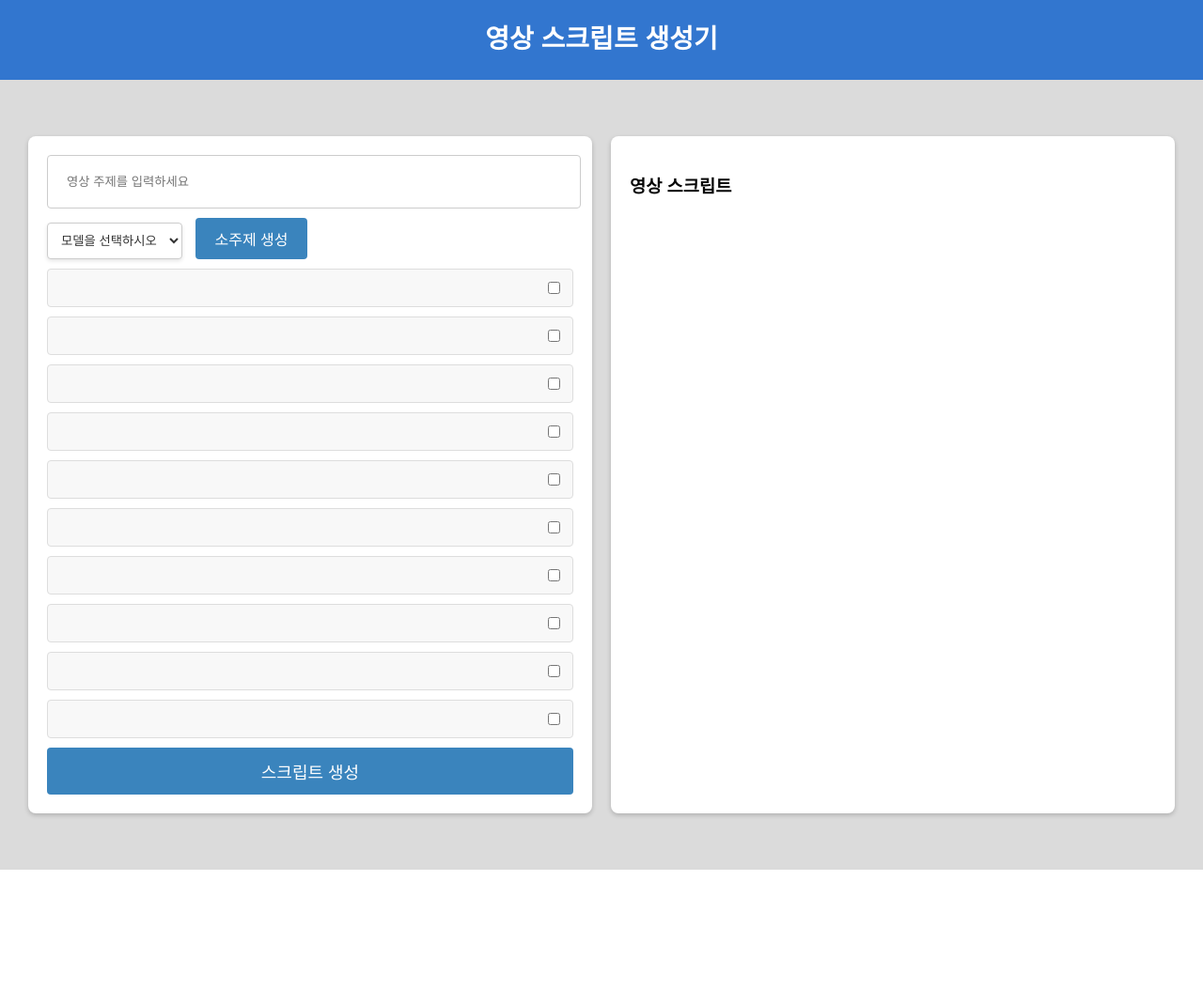
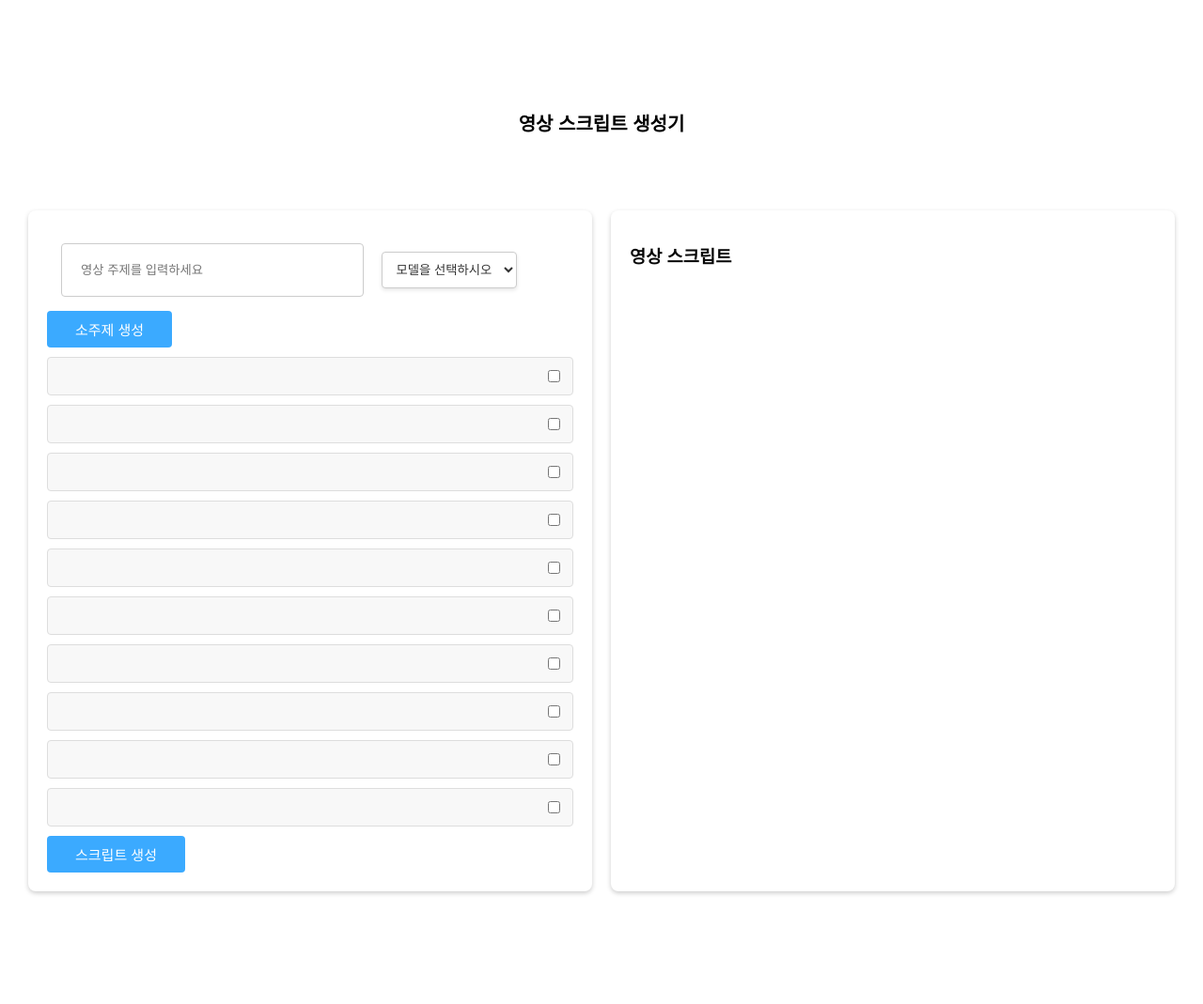
Before and after one commit to sesac-google-ai-1st/video_factory, a Flask app: page /subtopic in a window 1280 px wide. Shown: the whole page at 94% size. Before the commit the page ends 926 px from the top, so only its background shows below. Run offline with Flask 3, Linux system fonts and the light colour scheme.

Commit message:
Update style.css
박영현: css로 UI 변경

```diff
--- a/apps/aieditor/static/css/style.css
+++ b/apps/aieditor/static/css/style.css
@@ -1,25 +1,27 @@
 /* 기본 스타일 설정 */
 body {
     font-family: 'Arial', sans-serif;
-    margin: 0;
+    margin: 100px 0;
     padding: 0;
     /* background-image: url('/static/images/background.png'); */
     background-size: cover; /* 이미지가 전체 화면을 덮도록 설정 */
     background-position: center; /* 이미지가 중앙에 오도록 설정 */
     background-repeat: no-repeat; /* 이미지가 반복되지 않도록 설정 */
-    background-color: #dbdbdb;
+    background-color: #ffffff;
     color: #333;
-    line-height: 1.6;
+    line-height: 1.2;
 }
 
 .container {
-    max-width: 1200px;
+    max-width: 1000px;
     margin: auto; /* 상하 자동 마진을 사용하여 중앙 정렬 */
     overflow: auto;
-    padding: 20px; /* 이 패딩은 컨테이너 내부 측면에 적용됩니다. */
-    /* display: flex; 는 이 경우에는 필요하지 않습니다. */
-    /* justify-content: center; 는 이 경우에는 필요하지 않습니다. */
-    /* align-items: center; 는 이 경우에는 필요하지 않습니다. */
+    padding-left: 15%;
+}
+
+.maintopics-container{
+  width: 80%;
+  padding-left: 15px
 }
 
 .full-width-section {
@@ -48,23 +50,23 @@ body {
 }
 
 input[type="text"] {
-    width: 94% ;
+    width: 50% ;
     padding: 20px;
     margin-bottom: 10px;
-    /* margin: 15px;  */
-
+    margin: 15px;
+    align-items: center;
     border: 1px solid #ccc;
     border-radius: 4px;
 }
 
 button {
-    background-color: #3a84bd;
+    background-color: #3baaff;
     color: white;
-    padding: 10px 20px;
+    padding: 9px 30px;
     border: none;
     border-radius: 4px;
     cursor: pointer;
-    font-size: 16px;
+    font-size: 15px;
 }
 
 button:hover {
@@ -72,7 +74,7 @@ button:hover {
 }
 
 /* 체크박스와 소주제 제목 스타일 */
-.subtopic-item {
+.subtopic-item, .maintopic-item {
     display: flex;
     align-items: center;
     margin: 10px 0;
@@ -82,11 +84,13 @@ button:hover {
     background-color: #f8f8f8;
 }
 
-.subtopic-title {
+.subtopic-title, .maintopic-title {
+    margin-left: 10px;
     margin-right: 10px;
     flex-grow: 1;
     font-weight: bold;
     color: #363636;
+    width: inherit;
 }
 
 /* 스크립트 박스 스타일 */
@@ -113,7 +117,7 @@ button:hover {
     }
 }
 
-#script-create-btn {
+#sub-button, #script-button {
     width: 100%; /* 버튼을 전체 너비로 확장 */
     padding: 12px 0; /* 상하 패딩 증가 */
     font-size: 18px; /* 글꼴 크기 증가 */
@@ -123,13 +127,14 @@ button:hover {
 .main-header {
     text-align: center;
     padding: 20px 0;
-    background-color: #3276cf;
+    background-color: #ffffff;
     color: rgb(255, 255, 255);
 }
 
 .main-header h1 {
+    color: #000000;
     margin: 0;
-    font-size: 28px;
+    font-size: 20px;
 }
 
 
```
